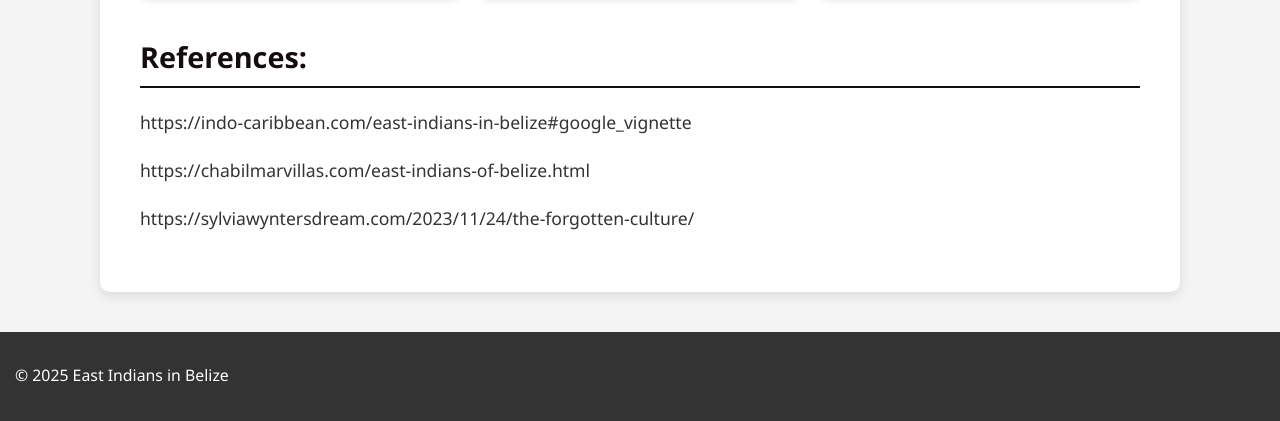
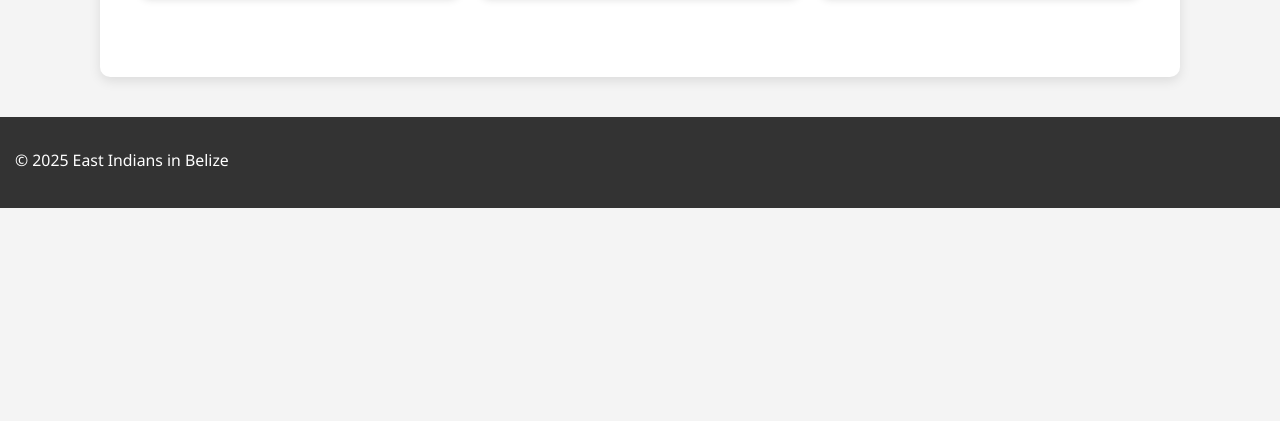
Before and after one commit to JavCam52/EastIndiansandhallslayout, a plain HTML site: page index.html in a window 1280 px wide. Shown: the part 1231-1652 px from the top of the page. After the commit the page ends 1439 px from the top, so only its background shows below. Drawn offline with Linux system fonts and the light colour scheme.

Commit message:
Update index.html

```diff
--- a/index.html
+++ b/index.html
@@ -153,10 +153,6 @@
       <img src="https://www.belizehub.com/wp-content/uploads/2021/03/east-indian-food-and-traditions-in-belize.jpg" alt="East Indian Culinary Traditions">
     </div>
   </section>
-      <h2>References:</h2>
-  <P>https://indo-caribbean.com/east-indians-in-belize#google_vignette</P>
-<P>https://chabilmarvillas.com/east-indians-of-belize.html</P>
-  <p>https://sylviawyntersdream.com/2023/11/24/the-forgotten-culture/</p>
 </main>
 
 <footer>
```
